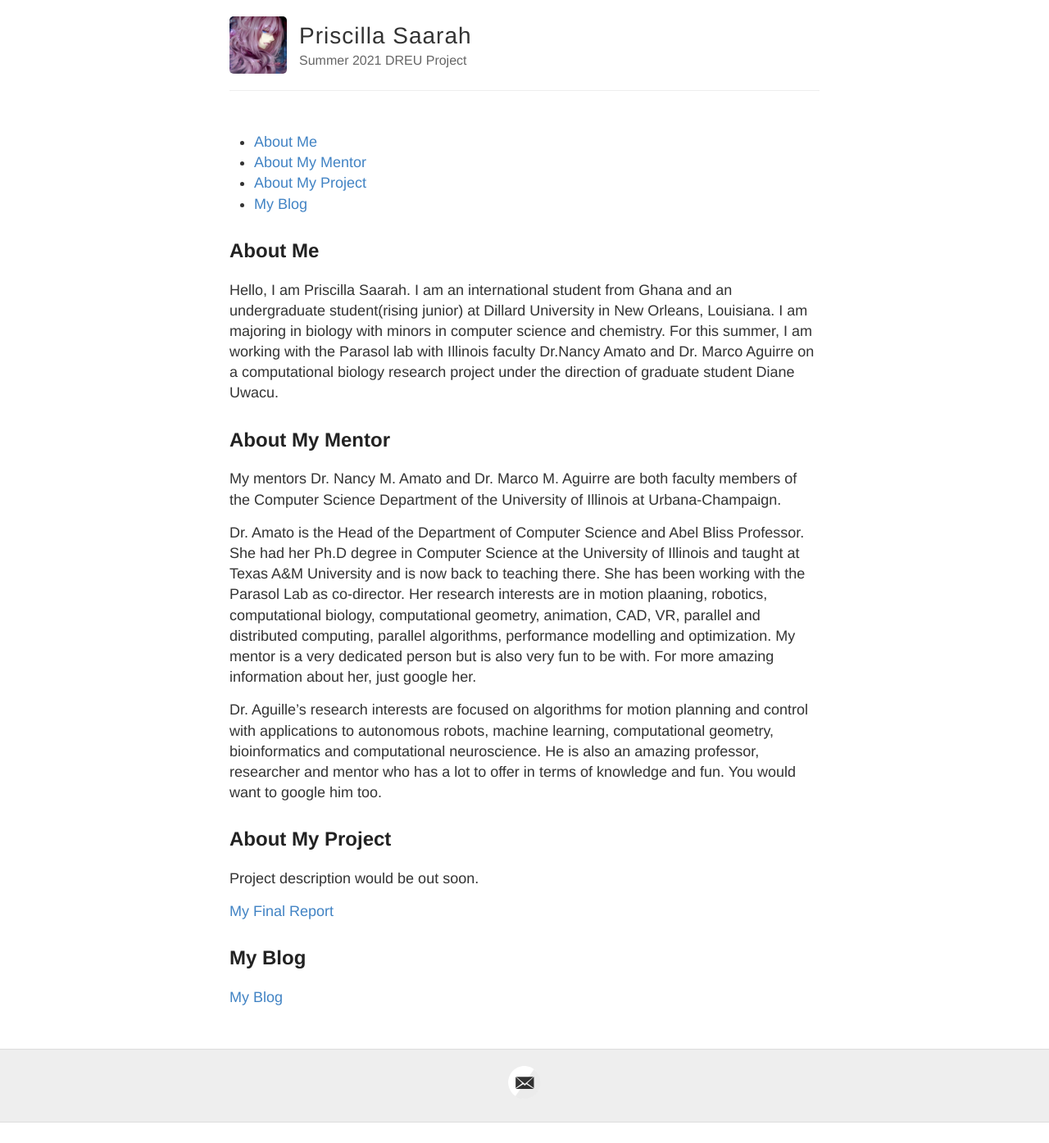
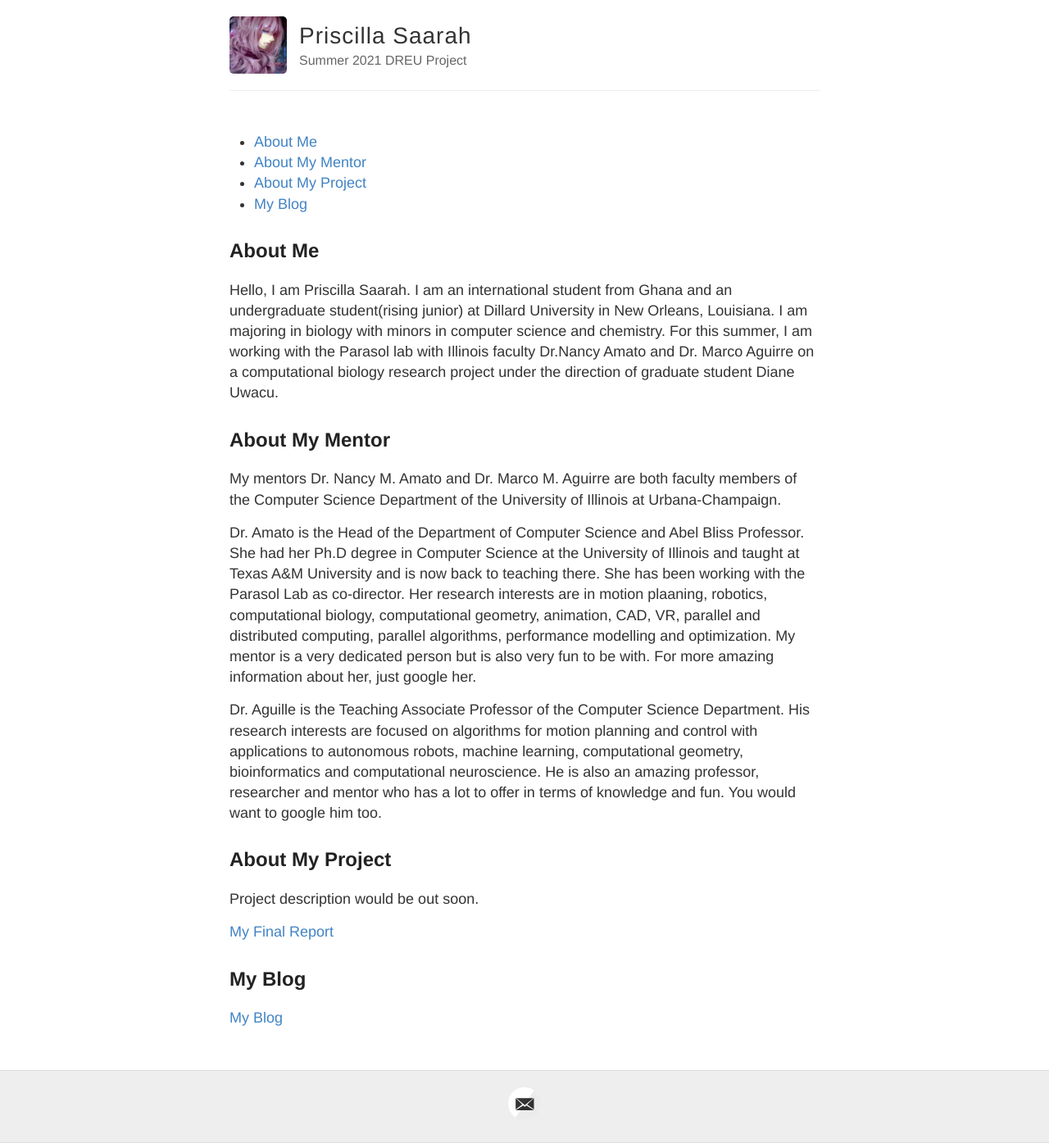
Before and after one commit to Ceella24/DREU21, a Jekyll site: the page built from index.md, in a window 1280 px wide. Shown: the whole page at 82% size. Built offline with Jekyll 4.4.1, drawn with Linux system fonts in a browser that asks for light colours; before the commit the page ends 1370 px from its top, so only the background shows below that.

Commit message:
edited Dr. Marco's info

```diff
--- a/index.md
+++ b/index.md
@@ -16,7 +16,7 @@ My mentors Dr. Nancy M. Amato and Dr. Marco M. Aguirre are both faculty members
 
 Dr. Amato is the Head of the Department of Computer Science and Abel Bliss Professor. She had her Ph.D degree in Computer Science at the University of Illinois and taught at Texas A&M University and is now back to teaching there. She has been working with the Parasol Lab as co-director. Her research interests are in motion plaaning, robotics, computational biology, computational geometry, animation, CAD, VR, parallel and distributed computing, parallel algorithms, performance modelling and optimization. My mentor is a very dedicated person but is also very fun to be with. For more amazing information about her, just google her.
 
-Dr. Aguille's research interests are focused on algorithms for motion planning and control with applications to autonomous robots, machine learning, computational geometry, bioinformatics and computational neuroscience. He is also an amazing professor, researcher and mentor who has a lot to offer in terms of knowledge and fun. You would want to google him too.
+Dr. Aguille is the Teaching Associate Professor of the Computer Science Department. His research interests are focused on algorithms for motion planning and control with applications to autonomous robots, machine learning, computational geometry, bioinformatics and computational neuroscience. He is also an amazing professor, researcher and mentor who has a lot to offer in terms of knowledge and fun. You would want to google him too.
 
 ## About My Project
 
```
